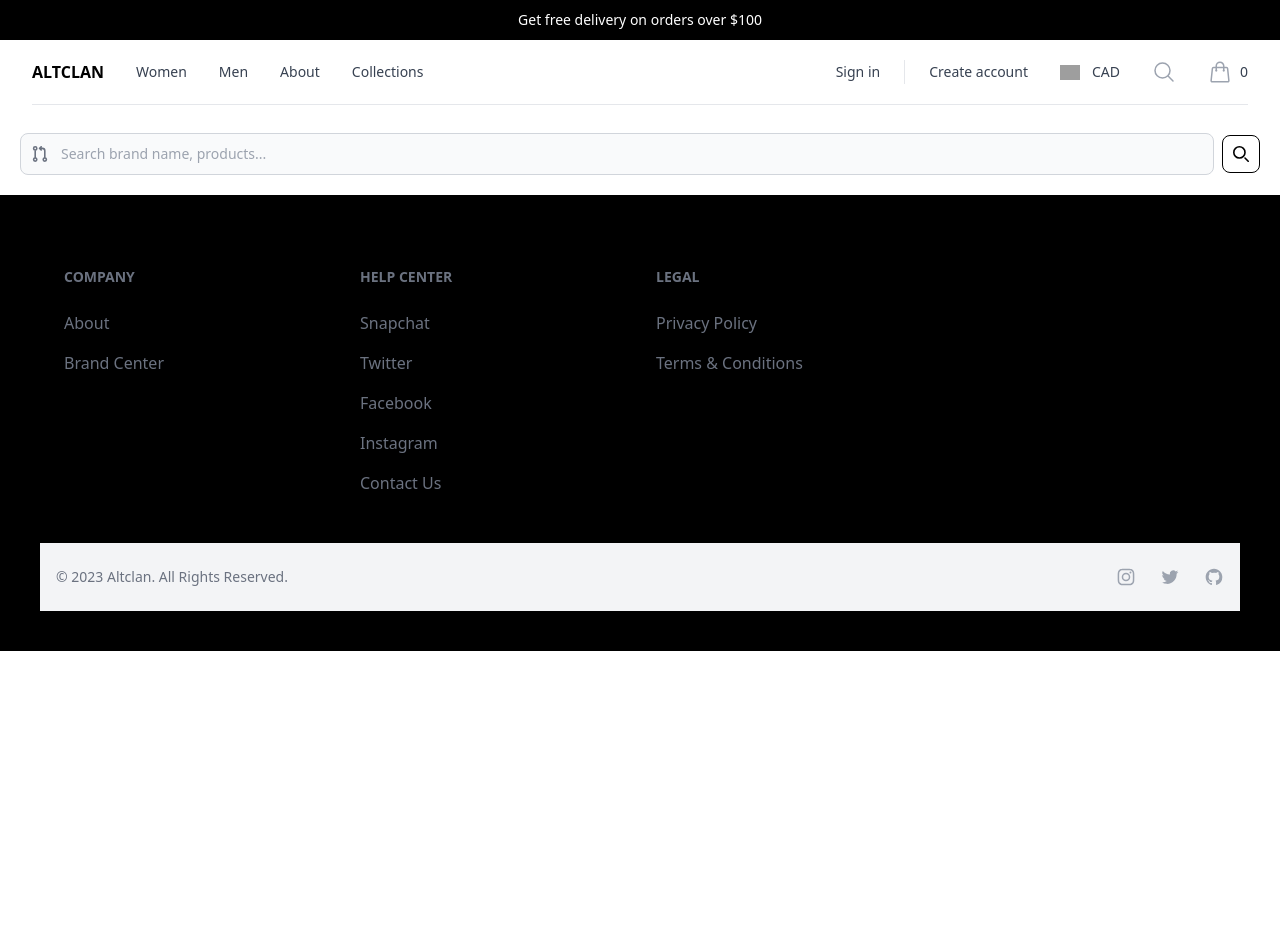
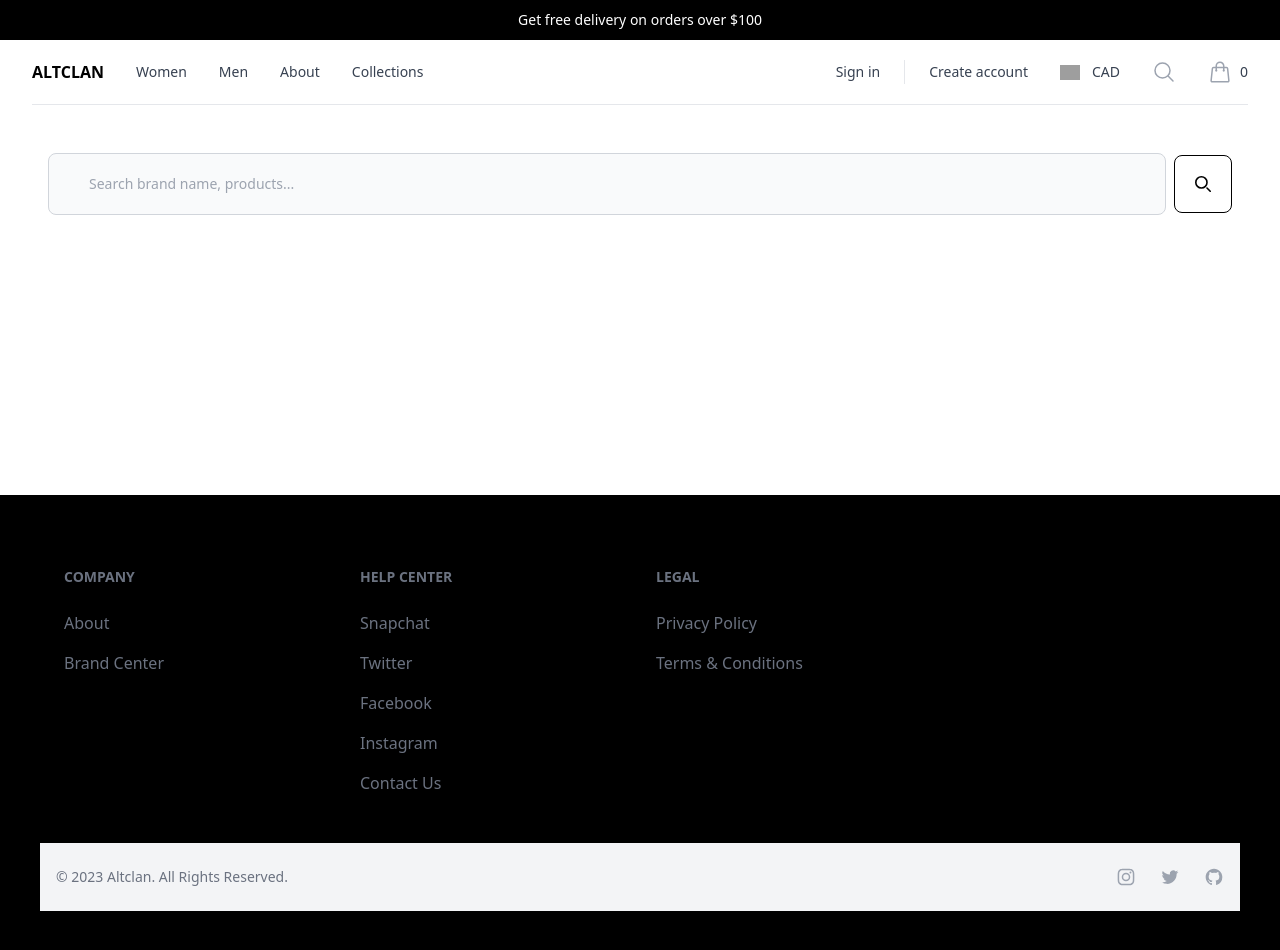
Before and after one commit to thebaggieboy/altclanui, a Next.js app: page /search in a window 1280 px wide. Before the commit the page ends 800 px from the top, so only its background shows below. Built offline with nearby package versions, Linux system fonts and the light colour scheme; grey boxes are pictures that could not be loaded.

Commit message:
modified search bar

```diff
--- a/components/components/component2.tsx
+++ b/components/components/component2.tsx
@@ -1,6 +1,6 @@
 /* eslint-disable @next/next/no-img-element */
 import styles from "../../styles/component2.module.css";
-
+import Link from 'next/link'
 export default function mainColumn() {
     return (
         <div  className={styles.cover}>
@@ -19,7 +19,7 @@ export default function mainColumn() {
                             <br />
                             <div className={styles.signUpBrandCont}>
                                 <button className={styles.brandButton}>
-                                    Signup as a brand
+                                   <Link href="/brands/register">Signup as a brand</Link>
                                 </button>
                             </div> <br />
 
--- a/pages/brands/register/index.jsx
+++ b/pages/brands/register/index.jsx
@@ -4,7 +4,8 @@ export default function signup() {
   return (
     <div className="p-2">
 
-<ol className="flex items-center w-full p-3 space-x-2 text-sm font-medium text-center text-gray-500 bg-white border border-gray-200 rounded-lg shadow-sm dark:text-gray-400 sm:text-base dark:bg-gray-800 dark:border-gray-700 sm:p-4 sm:space-x-4">
+        <div className="p-10">
+        <ol className="flex items-center w-full p-3 space-x-2 text-sm font-medium text-center text-gray-500 bg-white border border-gray-200 rounded-lg shadow-sm dark:text-gray-400 sm:text-base dark:bg-gray-800 dark:border-gray-700 sm:p-4 sm:space-x-4">
     <li className="flex items-center text-blue-600 dark:text-blue-500">
         <span className="flex items-center justify-center w-5 h-5 mr-2 text-xs border border-blue-600 rounded-full shrink-0 dark:border-blue-500">
             1
@@ -30,6 +31,8 @@ export default function signup() {
         Contact
     </li>
 </ol>
+        </div>
+
 <br/>
 <section className="p-10">
 <form>
--- a/pages/search.jsx
+++ b/pages/search.jsx
@@ -41,20 +41,18 @@ const categories = [
 export default function Search() {
   return (
 
-  <div className="p-5 ">
-      <div className="mx-auto mt-2 ">
+  <div className="p-10 m-2 ">
+      <div className="mx-auto ">
 
 <form className="flex items-center">
     <label for="simple-search" className="sr-only">Search</label>
     <div className="relative w-full">
         <div className="absolute inset-y-0 left-0 flex items-center pl-3 pointer-events-none">
-            <svg className="w-4 h-4 text-gray-500 dark:text-gray-400" aria-hidden="true" xmlns="http://www.w3.org/2000/svg" fill="none" viewBox="0 0 18 20">
-                <path stroke="currentColor" stroke-linecap="round" stroke-linejoin="round" stroke-width="2" d="M3 5v10M3 5a2 2 0 1 0 0-4 2 2 0 0 0 0 4Zm0 10a2 2 0 1 0 0 4 2 2 0 0 0 0-4Zm12 0a2 2 0 1 0 0 4 2 2 0 0 0 0-4Zm0 0V6a3 3 0 0 0-3-3H9m1.5-2-2 2 2 2"/>
-            </svg>
+
         </div>
-        <input type="text" id="simple-search" className="bg-gray-50 border border-gray-300 text-gray-900 text-sm rounded-lg focus:ring-blue-500 focus:border-blue-500 block w-full pl-10 p-2.5  dark:bg-gray-700 dark:border-gray-600 dark:placeholder-gray-400 dark:text-white dark:focus:ring-blue-500 dark:focus:border-blue-500" placeholder="Search brand name, products..." required/>
+        <input type="text" id="simple-search" className="bg-gray-50 p-5 border border-gray-300 text-gray-900 text-sm rounded-lg focus:ring-blue-500 focus:border-blue-500 block w-full pl-10 p-2.5  dark:bg-gray-700 dark:border-gray-600 dark:placeholder-gray-400 dark:text-white dark:focus:ring-blue-500 dark:focus:border-blue-500" placeholder="Search brand name, products..." required/>
     </div>
-    <button type="submit" className="p-2.5 ml-2 text-sm font-medium text-dark bg-black rounded-lg border border-black hover:bg-white focus:ring-4 focus:outline-none focus:ring-black">
+    <button type="submit" className="p-5 ml-2 text-sm font-medium text-dark bg-black rounded-lg border border-black hover:bg-white focus:ring-4 focus:outline-none focus:ring-black">
         <svg className="w-4 h-4" aria-hidden="true" xmlns="http://www.w3.org/2000/svg" fill="none" viewBox="0 0 20 20">
             <path stroke="currentColor" stroke-linecap="round" stroke-linejoin="round" stroke-width="2" d="m19 19-4-4m0-7A7 7 0 1 1 1 8a7 7 0 0 1 14 0Z"/>
         </svg>
@@ -62,13 +60,14 @@ export default function Search() {
     </button>
 </form>
 
+    </div>
 
+    <br/><br/>
+
+    <div className="mt-20 pt-10 p-10 search-results">
 
     </div>
-
-    <div className="search-results">
-
-    </div>
+     <br/>
 
   </div>
   )
```
